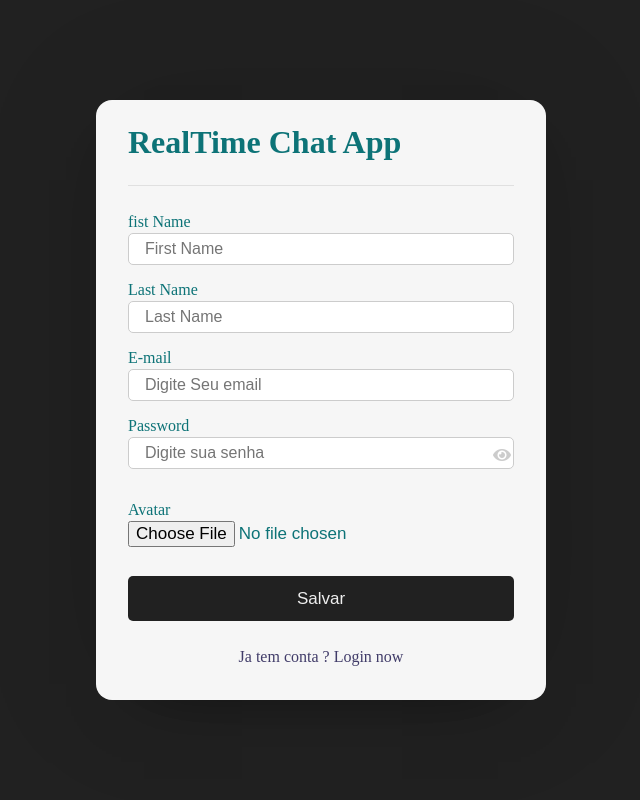
After one commit to Jeffersoncharlles/chat_onlinerealtime, a PHP site: page /index.php in a window 1280 px wide. The commit adds this page. Shown: the whole page, without its empty margins (319-959 px from the left). Run offline with PHP 8.4, Linux system fonts and the light colour scheme.

Commit message:
start php coding commit

```diff
--- /dev/null
+++ b/assets/config/config.php
@@ -0,0 +1 @@
+<?php
--- a/assets/css/app.css
+++ b/assets/css/app.css
@@ -61,6 +61,7 @@ body {
   text-align: center;
   margin-bottom: 10px;
   border: 1px solid #f5c6cb;
+  display: none;
 }
 .container-chat-details .field {
   display: flex;
--- /dev/null
+++ b/assets/js/signup.js
@@ -0,0 +1,16 @@
+const form = document.querySelector(".signup form");
+const continueBtn = form.querySelector(".btn-my input");
+
+form.onsubmit = (e)=>{
+    e.preventDefault();
+}
+
+continueBtn.onclick = () =>{
+    //let start ajax
+    let xhr = new XMLHttpRequest();
+    xhr.open("POST","php/signup.php", true);
+    xhr.onload = () =>{
+
+    }
+    xhr.send();
+}
--- a/assets/sass/app.sass
+++ b/assets/sass/app.sass
@@ -51,6 +51,7 @@ body
             text-align: center
             margin-bottom: 10px
             border: 1px solid #f5c6cb
+            display: none
 
         &-details
 
--- /dev/null
+++ b/index.php
@@ -0,0 +1,53 @@
+<!DOCTYPE html>
+<html lang="en">
+<head>
+    <meta charset="UTF-8">
+    <meta http-equiv="X-UA-Compatible" content="IE=edge">
+    <meta name="viewport" content="width=device-width, initial-scale=1.0">
+    <title>RealTimeChat</title>
+    <!-- FONT AWESOME -->
+    <link rel="stylesheet" href="https://cdnjs.cloudflare.com/ajax/libs/font-awesome/5.15.2/css/all.min.css" />
+    <!-- CSS DO PROJETO -->
+    <link rel="stylesheet" href="assets/css/app.css">
+</head>
+<body>
+    <div class="container">
+        <section class="container-chat form signup">
+            <h1>RealTime Chat App</h1>
+            <form action="#">
+                <div class="container-chat-error">this is an error message!</div>
+                <div class="container-chat-details">
+                    <div class="field input">
+                        <label for="">fist Name</label>
+                        <input type="text" placeholder="First Name">
+                    </div>
+                    <div class="field input">
+                        <label for="">Last Name</label>
+                        <input type="text" placeholder="Last Name">
+                    </div>
+                    <div class="field input">
+                        <label for="">E-mail</label>
+                        <input type="email" placeholder="Digite Seu email">
+                    </div>
+                    <div class="field input">
+                        <label for="">Password</label>
+                        <input type="password" placeholder="Digite sua senha">
+                        <i class="fas fa-eye"></i>
+                    </div>
+                    <div class="field image">
+                        <label for="">Avatar</label>
+                        <input type="file" >
+                    </div>
+                    <div class="field btn-my">
+                        <input type="submit" value="Salvar">
+                    </div>
+                </div>
+            </form>
+            <div class="link">Ja tem conta ? <a href="#">Login now</a></div>
+        </section>
+    </div>
+
+    <script src="./assets/js/pass-show-hide.js"></script>
+    <script src="./assets/js/signup.js"></script>
+</body>
+</html>
```
Also changed, not shown: modelo/chat.html (renamed from chat.html), modelo/index.html (renamed from index.html), modelo/login.html (renamed from login.html), modelo/users.html (renamed from users.html), php/signup.php (added), 1 other file.
